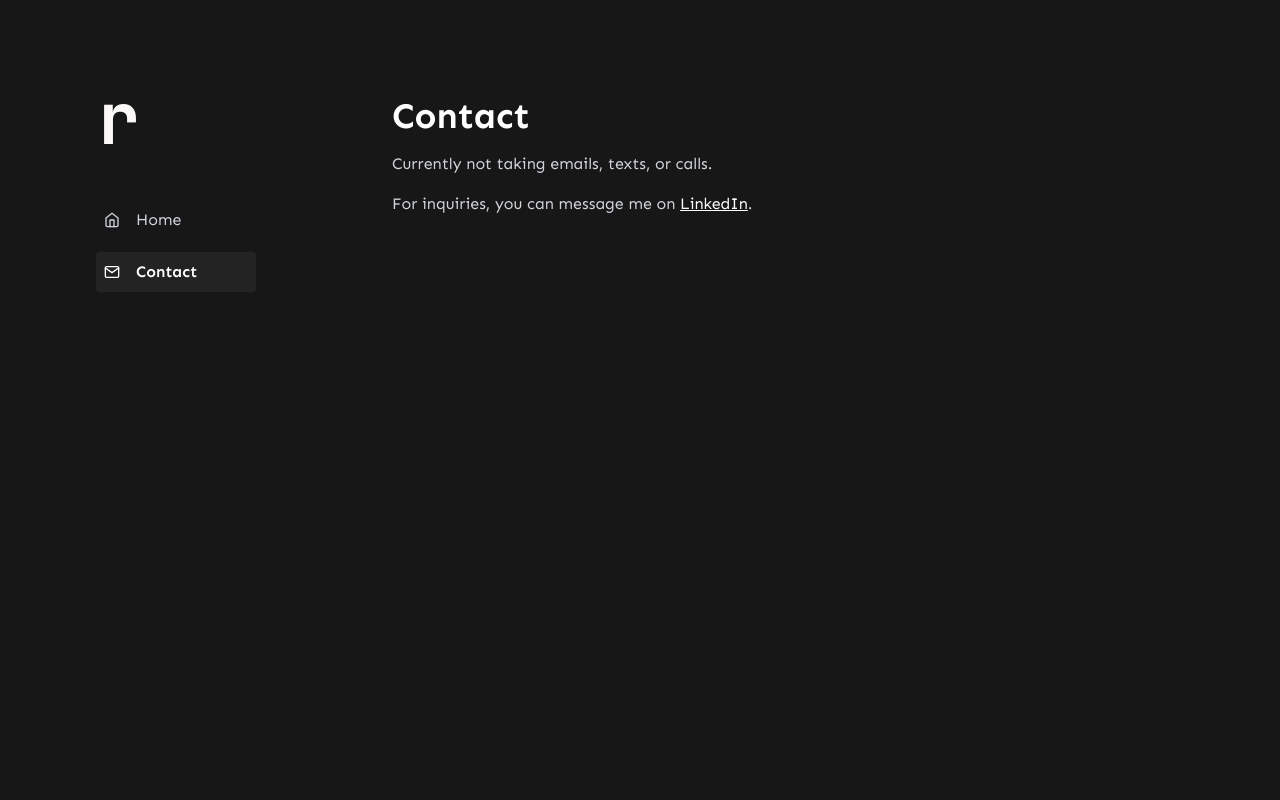
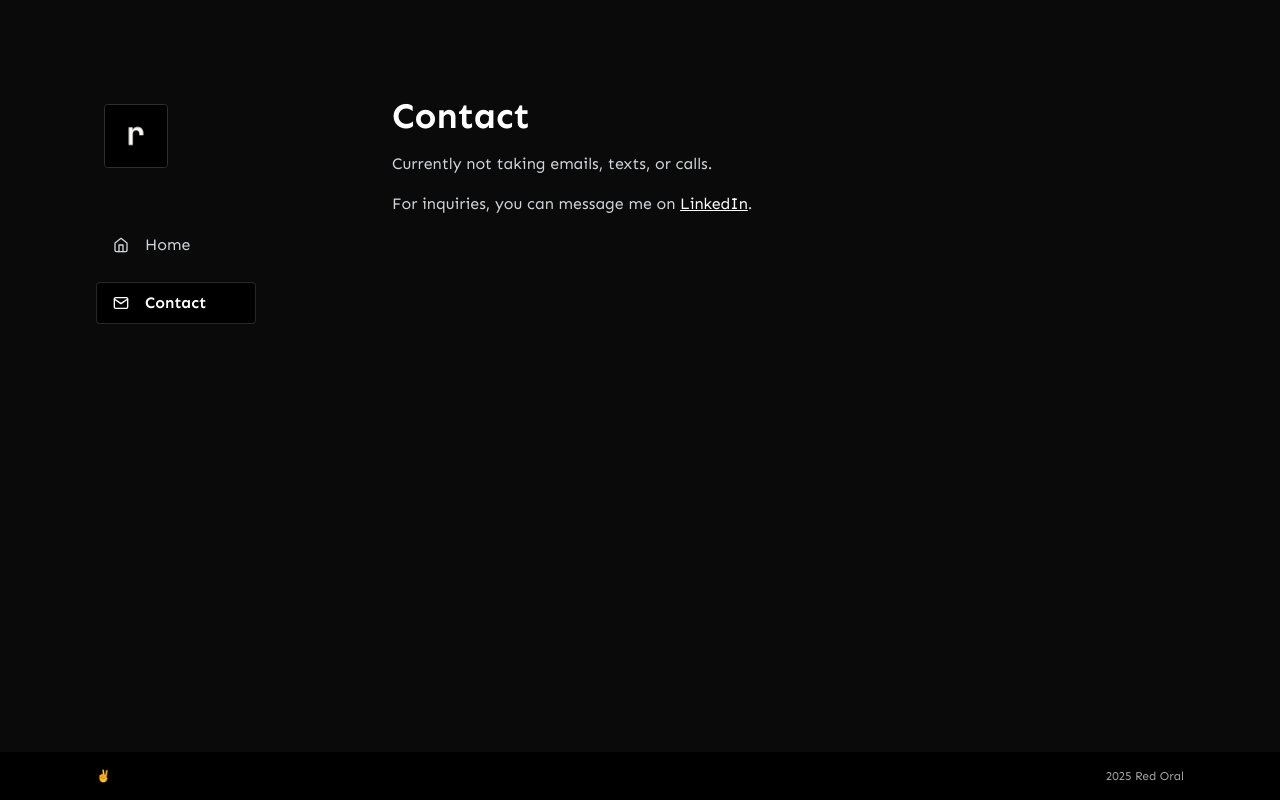
Before and after one commit to redoral/portfolio, a Next.js app: page /contact in a window 1280 px wide. Built offline with nearby package versions, Linux system fonts and the light colour scheme.

Commit message:
added projects, design updates

```diff
--- /dev/null
+++ b/src/app/components/DesktopNavMenu.tsx
@@ -0,0 +1,38 @@
+import Image from 'next/image';
+import Link from 'next/link';
+import { usePathname } from 'next/navigation';
+import { FiHome, FiMail } from 'react-icons/fi';
+
+function DesktopNavMenu() {
+  const pathname = usePathname();
+
+  return (
+    <nav className='col-span-1 hidden flex-col items-start justify-start gap-12 lg:flex'>
+      <Image
+        src='/img/logos/logo.png'
+        width={64}
+        height={64}
+        alt='Site logo'
+        className='m-2 rounded border border-white border-opacity-15'
+      />
+      <ul className='flex flex-col gap-4'>
+        <li
+          className={`w-40 justify-center rounded border border-opacity-15 px-4 py-2 transition-all hover:text-white ${pathname === '/' ? 'border-white bg-black bg-opacity-100 font-semibold' : 'border-transparent text-gray-300'} text-md`}
+        >
+          <Link href='/' className='flex items-center gap-4'>
+            <FiHome /> Home
+          </Link>
+        </li>
+        <li
+          className={`w-40 rounded border border-opacity-15 px-4 py-2 transition-colors hover:text-white ${pathname === '/contact' ? 'border-white bg-black bg-opacity-100 font-semibold' : 'border-transparent text-gray-300'} text-md`}
+        >
+          <Link href='/contact' className='flex items-center gap-4'>
+            <FiMail /> Contact
+          </Link>
+        </li>
+      </ul>
+    </nav>
+  );
+}
+
+export default DesktopNavMenu;
--- a/src/app/components/Home.tsx
+++ b/src/app/components/Home.tsx
@@ -1,11 +1,12 @@
 'use client';
 import Image from 'next/image';
 import React from 'react';
-import { FaGithub, FaLinkedin, FaArrowTrendUp, FaAws } from 'react-icons/fa6';
+import { FaGithub, FaArrowTrendUp, FaAws } from 'react-icons/fa6';
+import Projects from './Projects';
 
 function Home({ stats }: { stats: number }) {
   return (
-    <div className='col-span-1 flex w-full flex-col gap-4 pb-12 lg:col-span-3'>
+    <div className='col-span-1 flex w-full flex-col gap-4 lg:col-span-3'>
       <h1 className='text-4xl font-bold'>Red Oral</h1>
       <p className='max-w-96 text-gray-300'>
         Hi, I&apos;m Red. I&apos;m currently a <b className='text-white'>Software Engineer II</b> at{' '}
@@ -31,14 +32,6 @@ function Home({ stats }: { stats: number }) {
             <FaGithub />
             <p>{stats} GitHub repositories</p>
           </a>
-          <a
-            href='https://linkedin.com/in/redoral'
-            target='_blank'
-            className='flex items-center gap-2 transition-colors hover:text-white'
-          >
-            <FaLinkedin />
-            <p>394 LinkedIn connections</p>
-          </a>
         </div>
       </div>
       <div className='flex flex-col gap-6'>
@@ -47,8 +40,8 @@ function Home({ stats }: { stats: number }) {
           & serverless backends, I am experienced in a magnitude of development tools and processes.
         </p>
         <p className='text-gray-300'>
-          I have worked on internal apps, grocery, and microgrid simulation frontends with React and React Native, as
-          well as backend applications with AWS, Spring Boot, and Apollo GraphQL.
+          Professionally, I have worked on internal apps, grocery, and microgrid simulation frontends with React and
+          React Native, as well as backend applications with AWS, Spring Boot, and Apollo GraphQL.
         </p>
       </div>
       <div className='my-6 flex flex-col gap-2 text-sm text-gray-300 lg:flex-row lg:gap-6'>
@@ -65,6 +58,7 @@ function Home({ stats }: { stats: number }) {
           </a>
         </span>
       </div>
+      <Projects />
     </div>
   );
 }
--- /dev/null
+++ b/src/app/components/MobileNavMenu.tsx
@@ -0,0 +1,73 @@
+import Image from 'next/image';
+import Link from 'next/link';
+import { useRef, useState } from 'react';
+import { FiHome, FiMail } from 'react-icons/fi';
+import { RxHamburgerMenu } from 'react-icons/rx';
+
+function MobileNavMenu() {
+  const [isMenuOpen, setIsMenuOpen] = useState(false);
+  const navDropdownButton = useRef<HTMLButtonElement>(null);
+  const navDropdownMenu = useRef<HTMLDivElement>(null);
+
+  function toggleMenu() {
+    setIsMenuOpen((prev) => !prev);
+  }
+
+  function closeMenu() {
+    setIsMenuOpen(false);
+  }
+
+  function closeMenuOnOutsideClick(event: any) {
+    if (
+      isMenuOpen &&
+      !navDropdownMenu.current?.contains(event.target) &&
+      !navDropdownButton.current?.contains(event.target)
+    ) {
+      setIsMenuOpen(false);
+    }
+  }
+
+  document.addEventListener('mousedown', closeMenuOnOutsideClick);
+
+  return (
+    <nav className='col-span-1 flex items-center justify-between gap-12 lg:hidden'>
+      <Image
+        src='/img/logos/logo.png'
+        width={48}
+        height={48}
+        alt='Site logo'
+        className='m-2 rounded border border-white border-opacity-15'
+      />
+      <button
+        onClick={toggleMenu}
+        ref={navDropdownButton}
+        className={`flex ${isMenuOpen ? 'rotate-90' : 'rotate-0'} text-gray-300 transition-all ease-in-out hover:opacity-50 active:opacity-100 lg:hidden`}
+      >
+        <RxHamburgerMenu size={24} />
+      </button>
+      <div
+        className={`${isMenuOpen ? 'absolute' : 'hidden'} right-12 top-32 w-fit rounded border border-white border-opacity-15 bg-black p-6 transition-opacity`}
+        ref={navDropdownMenu}
+      >
+        <ul className='flex flex-col gap-6 text-gray-300'>
+          <li>
+            <Link href='/' className='flex items-center gap-4 hover:opacity-50 active:text-white' onClick={closeMenu}>
+              <FiHome /> Home
+            </Link>
+          </li>
+          <li>
+            <Link
+              href='/contact'
+              className='flex items-center gap-4 hover:opacity-50 active:text-white'
+              onClick={closeMenu}
+            >
+              <FiMail /> Contact
+            </Link>
+          </li>
+        </ul>
+      </div>
+    </nav>
+  );
+}
+
+export default MobileNavMenu;
--- a/src/app/components/NavMenu.tsx
+++ /dev/null
@@ -1,33 +0,0 @@
-import React from 'react';
-import Image from 'next/image';
-import Link from 'next/link';
-import { usePathname } from 'next/navigation';
-import { FiHome, FiMail } from 'react-icons/fi';
-
-function NavMenu() {
-  const pathname = usePathname();
-
-  return (
-    <nav className='col-span-1 flex flex-col items-start justify-start gap-12'>
-      <Image src='/img/logos/logo.png' width={32} height={32} alt='Site logo' className='m-2' />
-      <ul className='flex flex-col gap-3'>
-        <li
-          className={`w-40 rounded p-2 transition-colors hover:text-white ${pathname === '/' ? 'bg-white bg-opacity-5 font-semibold' : 'text-gray-300'} text-md`}
-        >
-          <Link href='/' className='flex items-center gap-4'>
-            <FiHome /> Home
-          </Link>
-        </li>
-        <li
-          className={`w-40 rounded p-2 transition-colors hover:text-white ${pathname === '/contact' ? 'bg-white bg-opacity-5 font-semibold' : 'text-gray-300'} text-md`}
-        >
-          <Link href='/contact' className='flex items-center gap-4'>
-            <FiMail /> Contact
-          </Link>
-        </li>
-      </ul>
-    </nav>
-  );
-}
-
-export default NavMenu;
--- a/src/app/components/PageLayout.tsx
+++ b/src/app/components/PageLayout.tsx
@@ -1,12 +1,14 @@
 'use client';
 import React, { ReactNode } from 'react';
-import NavMenu from './NavMenu';
+import MobileNavMenu from './MobileNavMenu';
+import DesktopNavMenu from './DesktopNavMenu';
 
 function PageLayout({ children }: { children: ReactNode }) {
   return (
-    <div className='m-auto h-screen w-full max-w-screen-xl p-12 lg:p-24'>
+    <div className='m-auto w-full max-w-screen-xl p-12 lg:p-24'>
       <div className='grid grid-cols-1 gap-12 lg:grid-cols-4 lg:gap-24'>
-        <NavMenu />
+        <MobileNavMenu />
+        <DesktopNavMenu />
         {children}
       </div>
     </div>
--- /dev/null
+++ b/src/app/components/Project.tsx
@@ -0,0 +1,35 @@
+import { ReactNode } from 'react';
+import { FaGithub } from 'react-icons/fa6';
+
+type ProjectProps = {
+  name: string;
+  description: string;
+  repository: string;
+  color: string;
+  icon: ReactNode;
+};
+
+function Project({ name, description, repository, color, icon }: ProjectProps) {
+  return (
+    <div className='flex flex-col overflow-hidden rounded border border-white border-opacity-15 bg-black'>
+      <div className={`flex items-center justify-center bg-${color}-300 bg-opacity-10 p-6 text-${color}-300`}>
+        {icon}
+      </div>
+      <div className='flex flex-col gap-2 border-t border-white border-opacity-15 p-6'>
+        <h2 className='w-40 truncate text-xl font-bold'>{name}</h2>
+        <p className='min-h-32 text-sm text-gray-300'>{description}</p>
+        <div className='mt-6'>
+          <a
+            href={repository}
+            target='_blank'
+            className={`flex w-fit items-center gap-2 overflow-hidden rounded border border-${color}-300 border-opacity-50 bg-${color}-300 bg-opacity-15 px-4 py-2 text-sm text-${color}-300 transition-all hover:border-opacity-25 hover:bg-opacity-10 hover:text-white`}
+          >
+            <FaGithub /> Repository
+          </a>
+        </div>
+      </div>
+    </div>
+  );
+}
+
+export default Project;
--- /dev/null
+++ b/src/app/components/Projects.tsx
@@ -0,0 +1,37 @@
+import { FaDocker, FaGhost, FaGithub, FaKeyboard } from 'react-icons/fa6';
+import Project from './Project';
+
+function Projects() {
+  return (
+    <div className='grid gap-4'>
+      {/** PROJECTS */}
+      <h1 className='text-2xl font-bold'>Projects</h1>
+      <p className='max-w-96 text-gray-300'>A preview of some of my personal work on GitHub.</p>
+      <div className='grid grid-cols-1 gap-4 md:grid-cols-3'>
+        <Project
+          name='pihole-unbound-docker'
+          description='Quick start docker compose to deploy PiHole and Unbound to your local server.'
+          color='blue'
+          repository='https://github.com/redoral/pihole-unbound-docker'
+          icon={<FaDocker size={96} />}
+        />
+        <Project
+          name='qmk_firmware'
+          description='Fork of the official qmk repository to add custom firmware for Lily58 and Sofle V2 keyboards.'
+          color='yellow'
+          repository='https://github.com/redoral/qmk_firmware'
+          icon={<FaKeyboard size={96} />}
+        />
+        <Project
+          name='phasbook'
+          description='A work-in-progress React Native Phasmophobia guide app.'
+          color='red'
+          repository='https://github.com/redoral/phasbook'
+          icon={<FaGhost size={96} />}
+        />
+      </div>
+    </div>
+  );
+}
+
+export default Projects;
--- a/src/app/layout.tsx
+++ b/src/app/layout.tsx
@@ -13,10 +13,23 @@ export const metadata: Metadata = {
 
 export default function RootLayout({ children }: { readonly children: React.ReactNode }) {
   return (
-    <html lang='en' className={`scroll-smooth`}>
-      <body className={`${inter.className} dark bg-neutral-100 dark:bg-neutral-900 dark:text-white`}>
-        <NextTopLoader />
-        <PageLayout>{children}</PageLayout>
+    <html lang='en' className={`h-full scroll-smooth`}>
+      <body
+        className={`${inter.className} dark flex h-full flex-col bg-neutral-100 dark:bg-neutral-950 dark:text-white`}
+      >
+        <header></header>
+        <main className='flex-auto'>
+          <NextTopLoader color='#ff6961' />
+          <div className='flex flex-col'>
+            <PageLayout>{children}</PageLayout>
+          </div>
+        </main>
+        <footer className='flex w-full shrink-0 items-center justify-center bg-black text-xs text-neutral-400'>
+          <div className='flex w-full max-w-screen-xl justify-between px-12 py-4 lg:px-24'>
+            <p>✌️</p>
+            <p>2025 Red Oral </p>
+          </div>
+        </footer>
       </body>
     </html>
   );
```
Also changed, not shown: public/img/logos/logo-bg-16.png, public/img/logos/logo.png.
